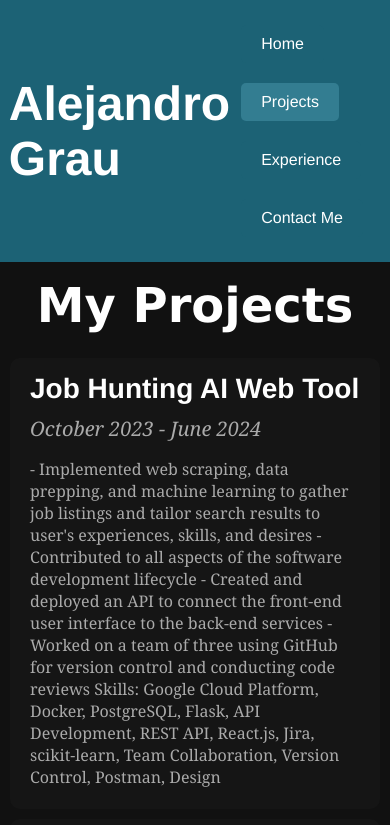
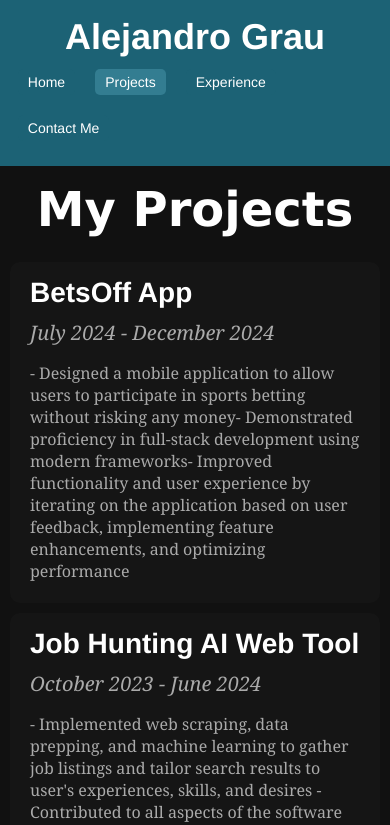
Before and after one commit to graua-git/portfolio, an Angular app: page /projects in a window 390 px wide. Shown: the top 825 px of the page. Built offline with nearby package versions, Linux system fonts and the light colour scheme.

Commit message:
adjusted styling to fit on phone

```diff
--- a/src/app/components/header/header.component.css
+++ b/src/app/components/header/header.component.css
@@ -51,3 +51,19 @@ header {
 .link:hover, .link-active:hover {
     text-decoration: underline;
 }
+
+@media (max-width: 767px) {
+    .heading-name {
+        font-size: 36px;
+        margin: 1px;
+    }
+
+    .header-container {
+        flex-direction: column;
+    }
+
+    .link, .link-active {
+        padding: 5px 10px;
+        font-size: 14px;
+    }
+}
--- a/src/app/pages/contact-me/contact-me.component.css
+++ b/src/app/pages/contact-me/contact-me.component.css
@@ -68,3 +68,9 @@ button:active {
 button:hover {
     color: var(--text-highlight);
 }
+
+@media (max-width: 767px) {
+    input, textarea {
+        width: 350px;
+    }
+}
--- a/src/app/pages/home/home.component.css
+++ b/src/app/pages/home/home.component.css
@@ -31,3 +31,9 @@ img {
     font-size: 44px;
     text-align: center;
 }
+
+@media (max-width: 767px) {
+    .home-container {
+        flex-direction: column;
+    }
+}
--- a/src/assets/projects.json
+++ b/src/assets/projects.json
@@ -1,4 +1,15 @@
 [
+    {
+        "name": "BetsOff App",
+        "start_month": "July",
+        "start_year": "2024",
+        "present": false,
+        "end_month": "December",
+        "end_year": "2024",
+        "link": "",
+        "image_route": "",
+        "description": "- Designed a mobile application to allow users to participate in sports betting without risking any money- Demonstrated proficiency in full-stack development using modern frameworks- Improved functionality and user experience by iterating on the application based on user feedback, implementing feature enhancements, and optimizing performance"
+    },
     {
         "name": "Job Hunting AI Web Tool",
         "start_month": "October",
@@ -26,8 +37,8 @@
         "start_month": "January",
         "start_year": "2025",
         "present": false,
-        "end_month": "January",
-        "end_year": "2025",
+        "end_month": "",
+        "end_year": "",
         "link": "https://github.com/graua-git/nextjs-demo",
         "image_route": "",
         "description": "Demonstrating my ability to develop a full-stack application using NextJS for both the front and back-end."
```
